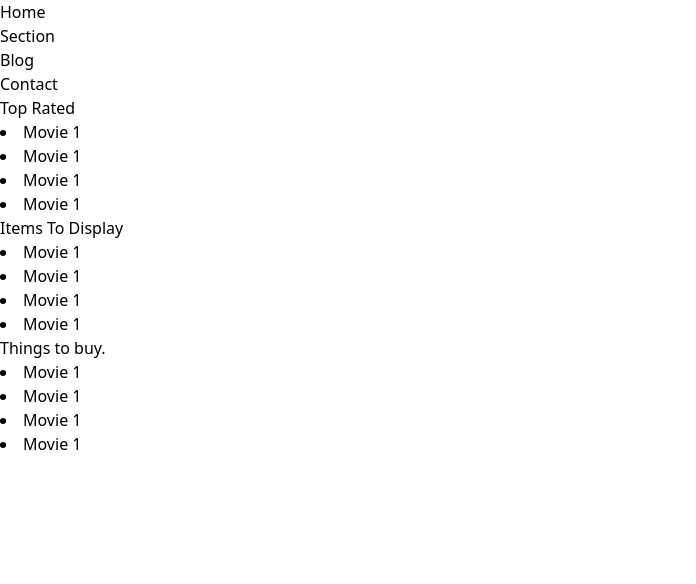
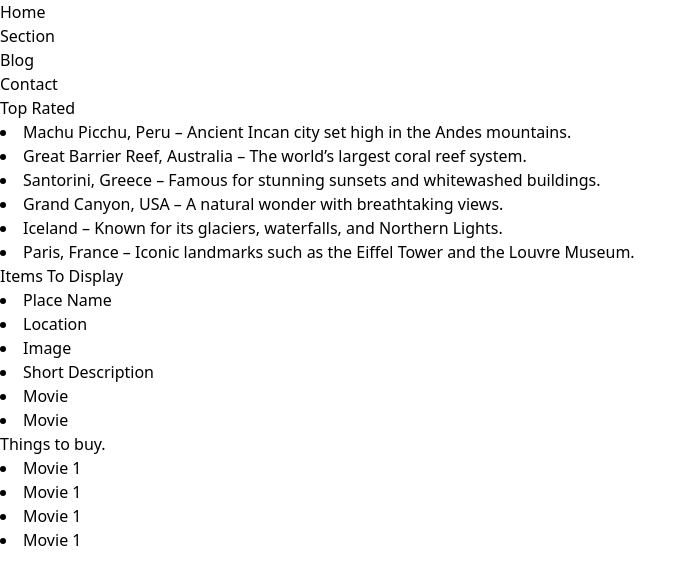
Before and after one commit to aryal05/CODSOFT, a React (Vite) app in the folder Shop/shopify/: page / in a window 1280 px wide. Shown: the top 584 px of the page, without its empty margins (0-696 px from the left). Built offline with nearby package versions, Linux system fonts and the light colour scheme.

Commit message:
dummy data

```diff
--- a/Shop/shopify/src/components/home/Home.jsx
+++ b/Shop/shopify/src/components/home/Home.jsx
@@ -9,20 +9,24 @@ const Home = () => {
 
             </h1>
 
-              <li>Movie 1</li>
-              <li>Movie 1</li>
-              <li>Movie 1</li>
-              <li>Movie 1</li>
+              <li>Machu Picchu, Peru – Ancient Incan city set high in the Andes mountains.</li>
+              <li>Great Barrier Reef, Australia – The world’s largest coral reef system.</li>
+              <li>Santorini, Greece – Famous for stunning sunsets and whitewashed buildings.</li>
+              <li>Grand Canyon, USA – A natural wonder with breathtaking views.</li>
+              <li>Iceland – Known for its glaciers, waterfalls, and Northern Lights.</li>
+              <li>Paris, France – Iconic landmarks such as the Eiffel Tower and the Louvre Museum.</li>
 
         </div>
 
         <div>
             <h1>Items To Display
             </h1>
-            <li>Movie 1</li>
-              <li>Movie 1</li>
-              <li>Movie 1</li>
-              <li>Movie 1</li>
+            <li>Place Name</li>
+              <li>Location</li>
+              <li>Image</li>
+              <li>Short Description</li>
+              <li>Movie</li>
+              <li>Movie</li>
         </div>
 
         <div>
```
